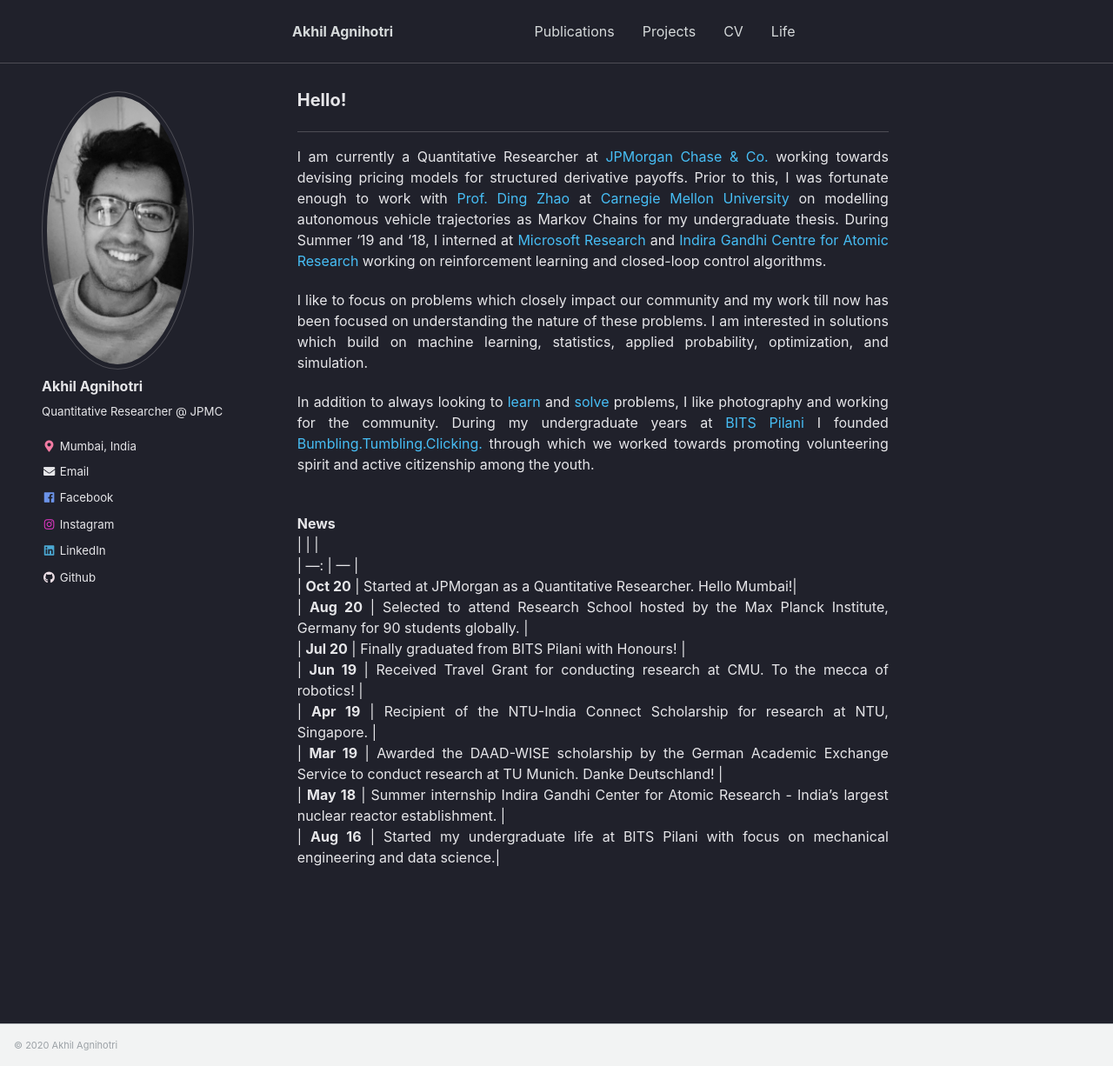
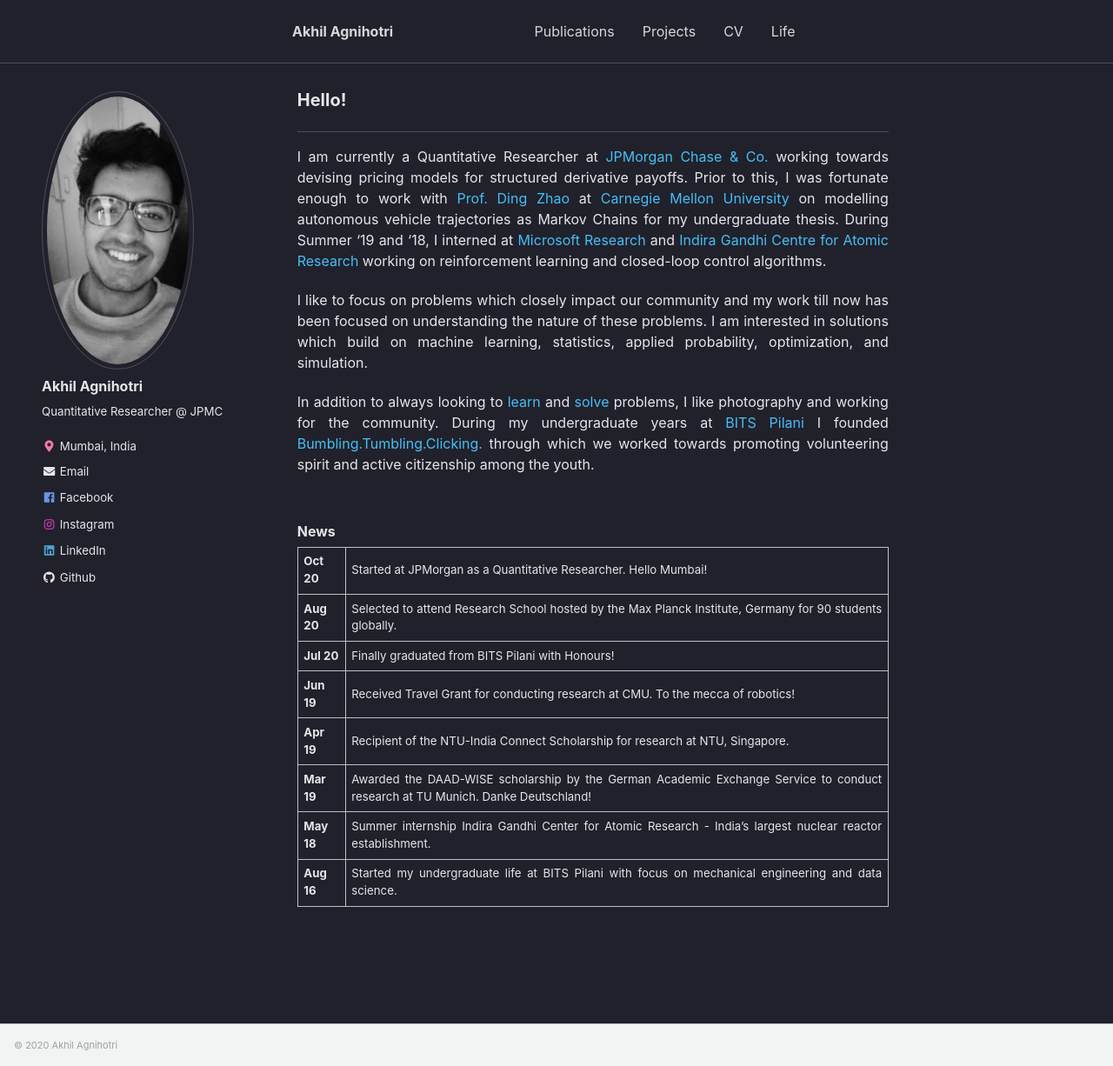
Before and after one commit to pmk2700/pranav-kulkarni.github.io, a Jekyll site: the page built from _pages/about.md, in a window 1280 px wide and 1226 px high. Shown: the whole window at 87% size. Built offline with Jekyll 4.4.1, drawn with Linux system fonts in a browser that asks for light colours.

Commit message:
added news

```diff
--- a/_pages/about.md
+++ b/_pages/about.md
@@ -19,11 +19,12 @@
 In addition to always looking to [learn](https://www.feynmanlectures.caltech.edu/) and [solve](/projects) problems, I like photography and working for the community. During my undergraduate years at [BITS Pilani](https://www.bits-pilani.ac.in/) I founded [Bumbling.Tumbling.Clicking.](https://www.bumblingtumblingclicking.in/) through which we worked towards promoting volunteering spirit and active citizenship among the youth.
 <br/>
 
-**News**
-|  |  |
-| ---:   | --- |
-| **Oct 20**   | Started at JPMorgan as a Quantitative Researcher. Hello Mumbai!|
-| **Aug 20**  | Selected to attend Research School hosted by the Max Planck Institute, Germany for 90 students globally. |
+### News
+
+
+|--------:|-----------------------------------------------------------------------------|
+| **Oct 20** | Started at JPMorgan as a Quantitative Researcher. Hello Mumbai!|
+| **Aug 20** | Selected to attend Research School hosted by the Max Planck Institute, Germany for 90 students globally. |
 | **Jul 20** | Finally graduated from BITS Pilani with Honours!  |
 | **Jun 19** | Received Travel Grant for conducting research at CMU. To the mecca of robotics! |
 | **Apr 19** | Recipient of the NTU-India Connect Scholarship for research at NTU, Singapore. |
```
